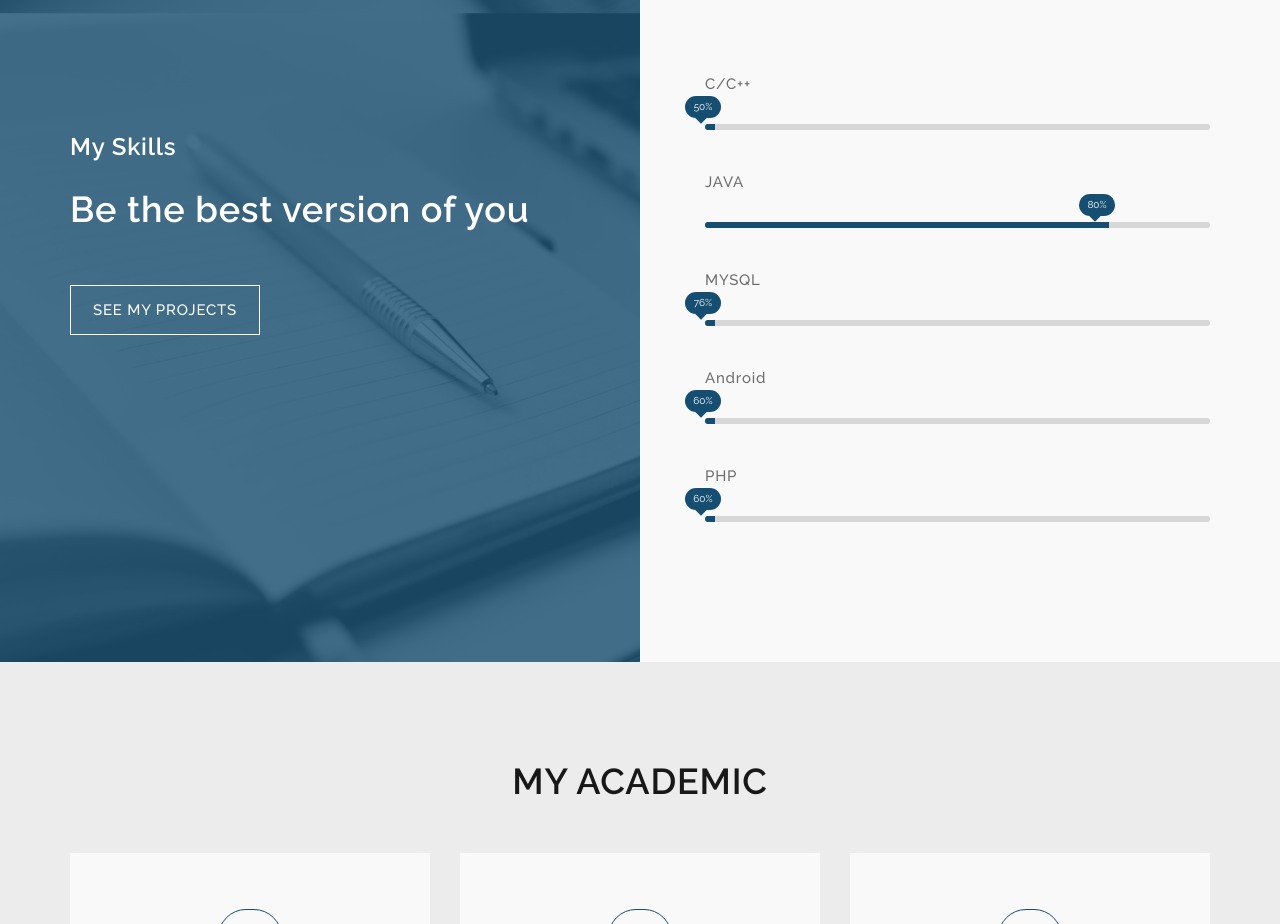
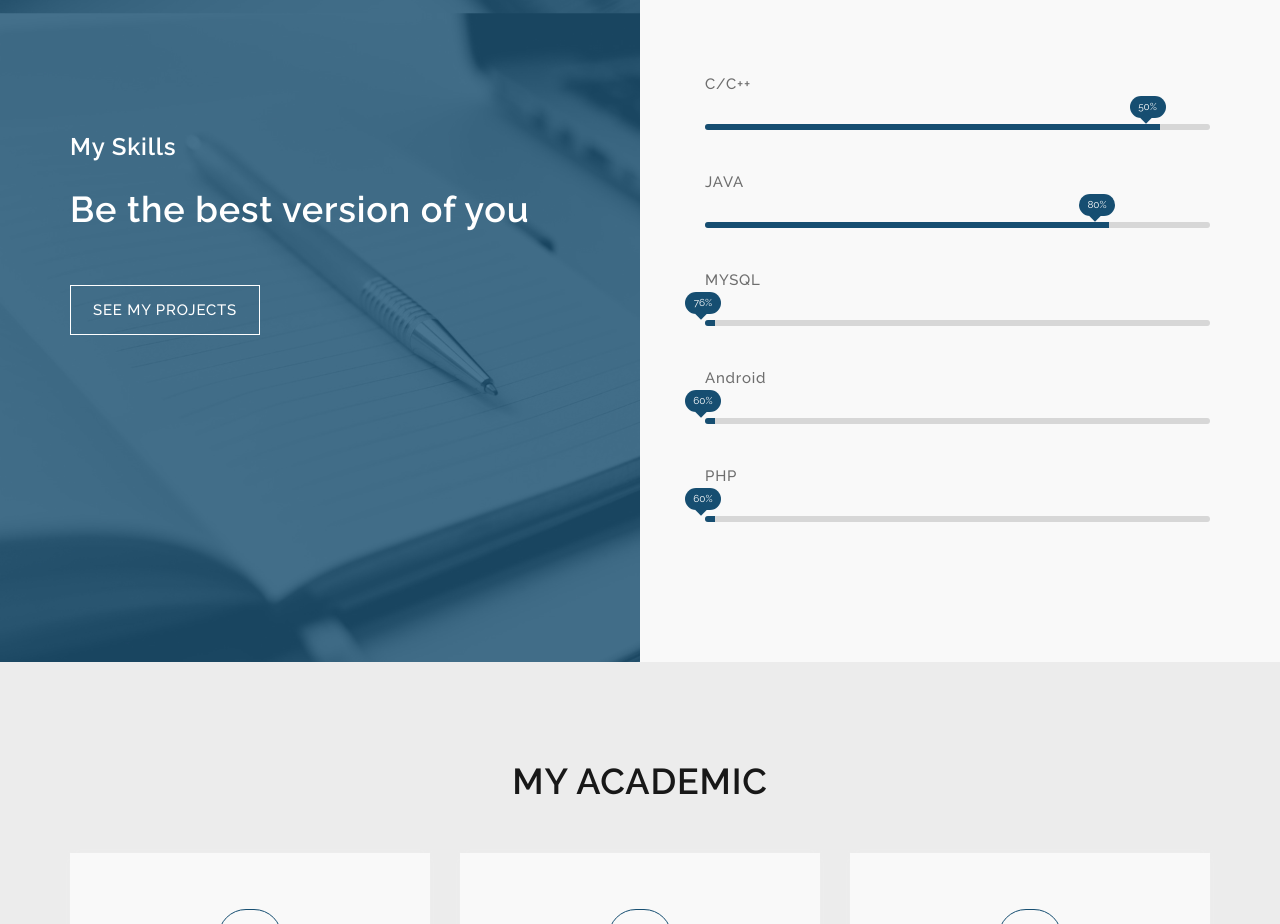
Before and after one commit to Veeresh6004/index, a plain HTML site: page index.html in a window 1280 px wide. Shown: the part 1580-2504 px from the top of the page. Drawn offline with Linux system fonts and the light colour scheme; animation ran at ten frames a second.

Commit message:
Update index.html

```diff
--- a/index.html
+++ b/index.html
@@ -146,7 +146,7 @@
                             <div class="progressbar-area">
                                 <p>C/C++</p>
                                 <div class="progress">
-                                    <div class="progress-bar prog-50" role="progressbar" aria-valuenow="50" aria-valuemin="0" aria-valuemax="100" style="width:0%;">
+                                    <div class="progress-bar prog-90" role="progressbar" aria-valuenow="50" aria-valuemin="0" aria-valuemax="100" style="width:0%;">
 
                                         <span>50%</span>
                                     </div>
```
